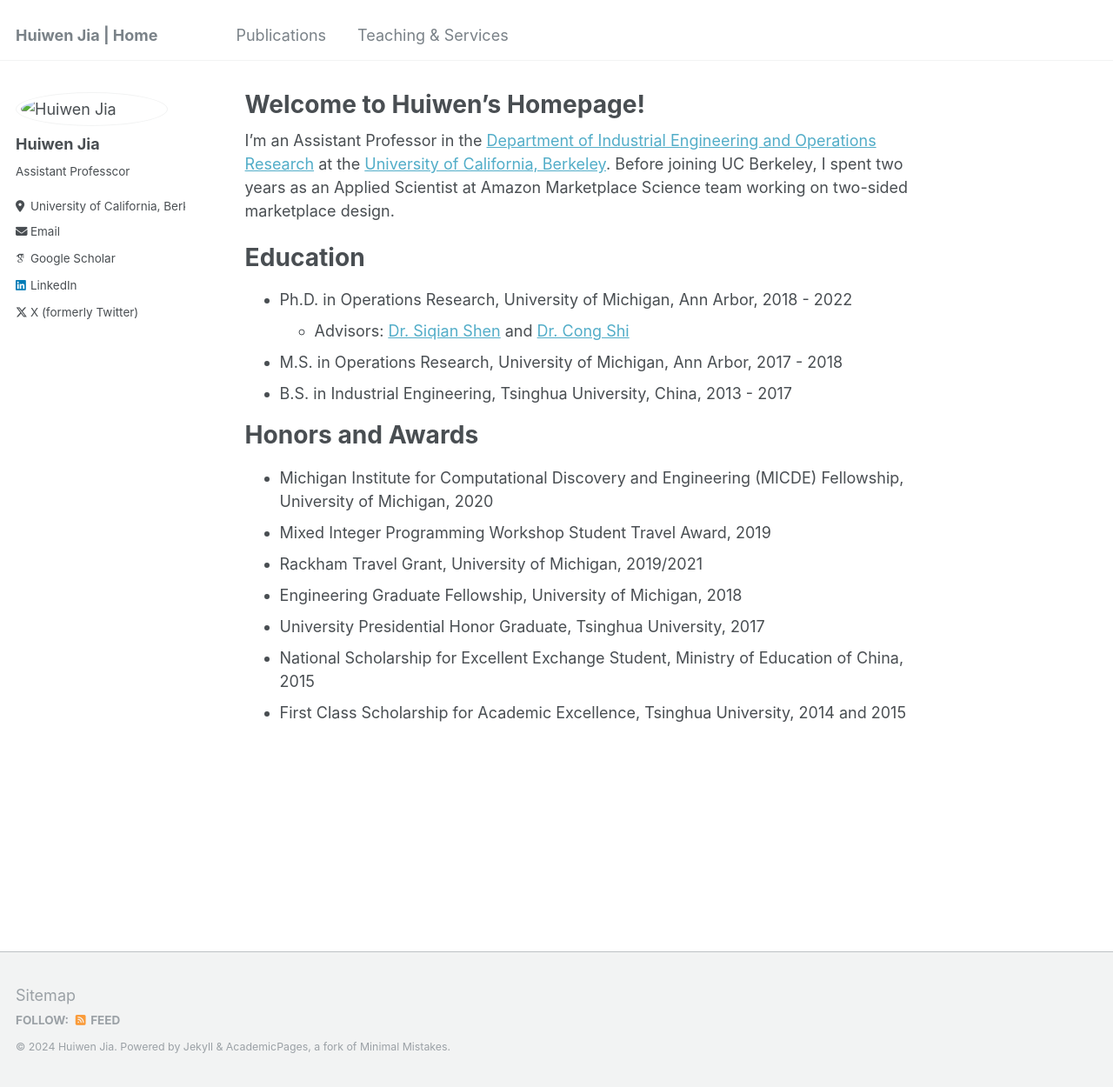
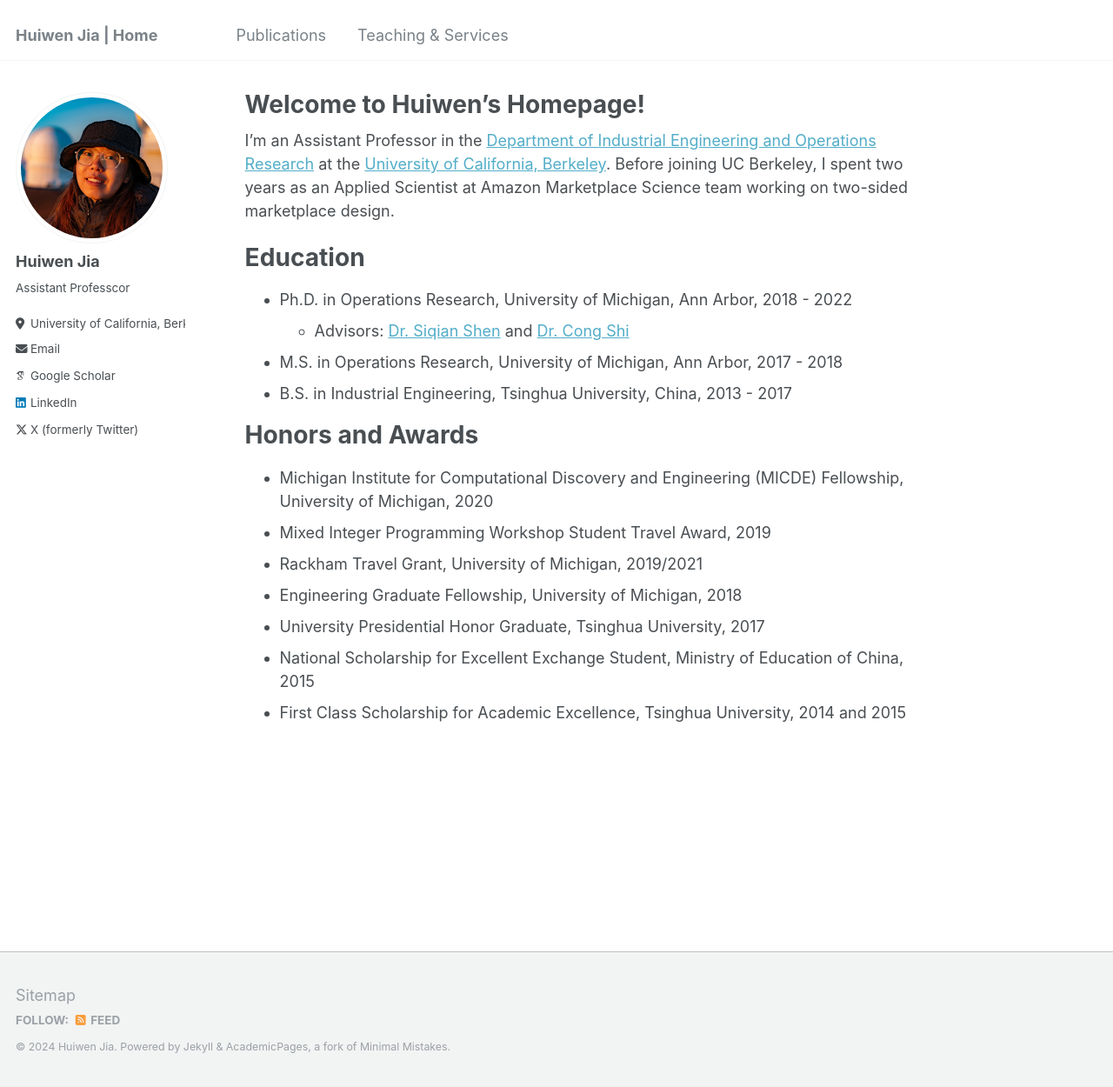
Before and after one commit to huiwen-j/huiwen-j.github.io, a Jekyll site: the page built from _pages/about.md, in a window 1280 px wide and 1250 px high. Shown: the whole window at 87% size. Built offline with Jekyll 4.4.1, drawn with Linux system fonts in a browser that asks for light colours; some web fonts are replaced.

Commit message:
Update _config.yml

```diff
--- a/_config.yml
+++ b/_config.yml
@@ -21,7 +21,7 @@ repository               : "huiwen-j.github.io"
 #               Additional customization can be done by editing /_includes/author-profile.html
 author:
   # Biographic information
-  avatar           : "/images/500x300.png"
+  avatar           : "huiwenjia_photo.png"
   name             : "Huiwen Jia"
   pronouns         : # example: "she/her"
   bio              : "Assistant Professcor"
```
